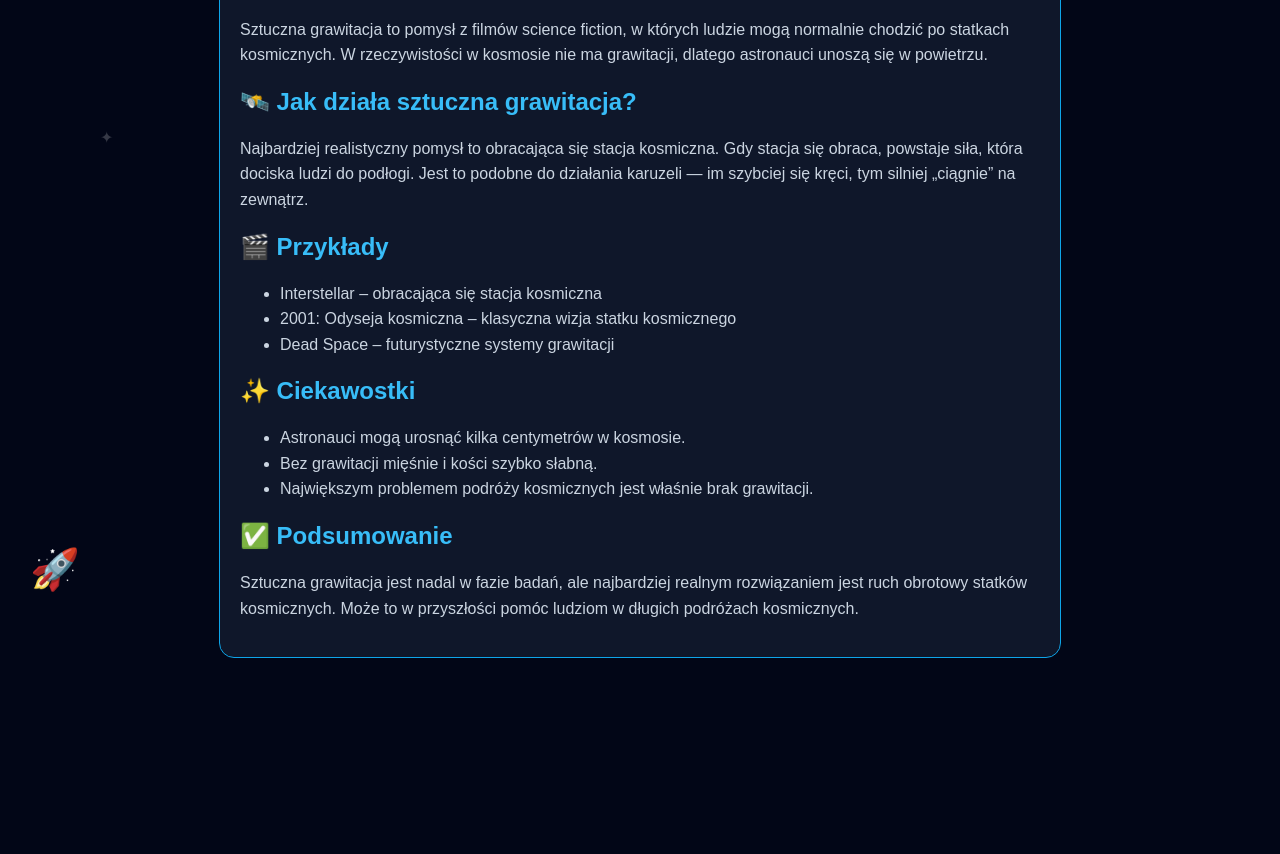
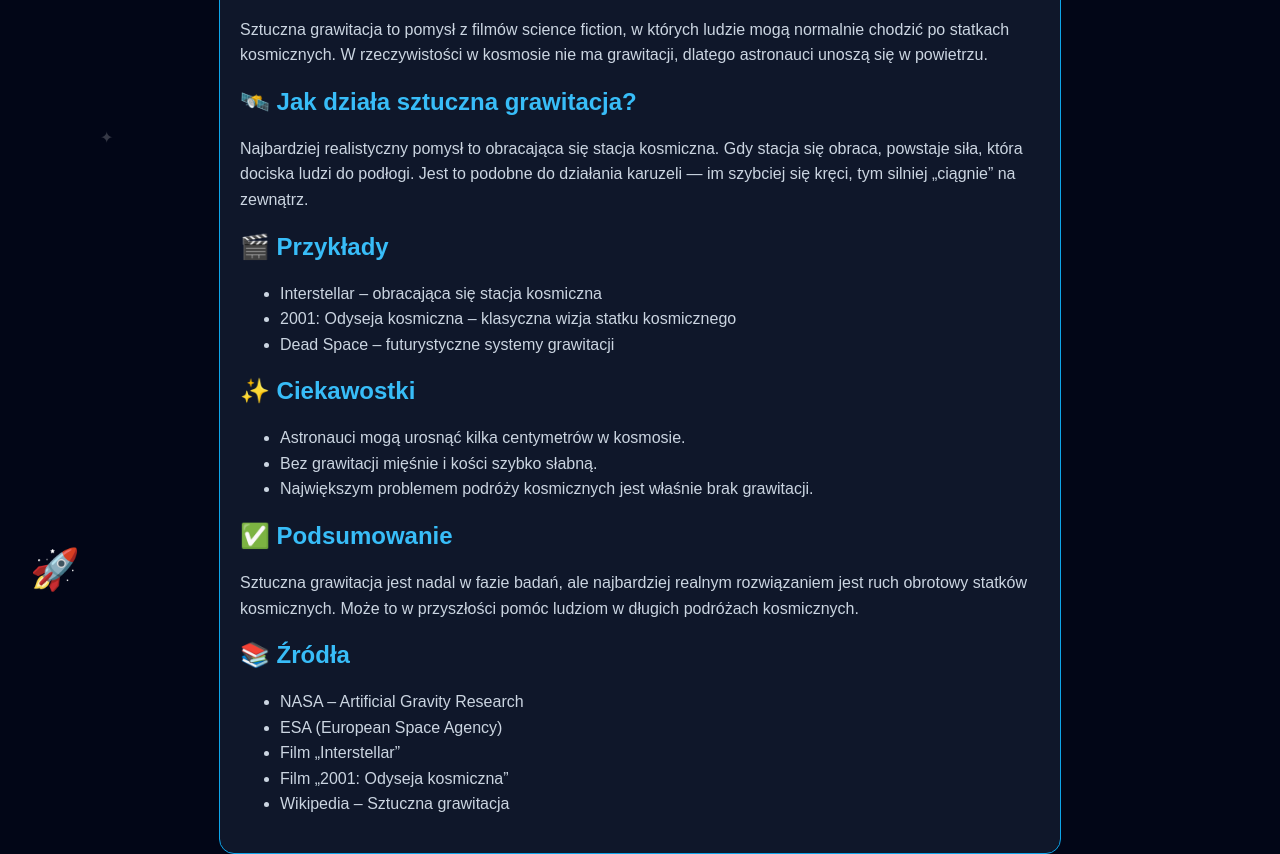
Before and after one commit to akulka602-maker/sztuczna-grawitacja, a plain HTML site: page index.html in a window 1280 px wide. Shown: the part 172-1026 px from the top of the page. Before the commit the page ends 830 px from the top, so only its background shows below. Drawn offline with Linux system fonts and the light colour scheme.

Commit message:
Update index.html

```diff
--- a/index.html
+++ b/index.html
@@ -136,6 +136,14 @@
       w długich podróżach kosmicznych.
     </p>
 
+        <h2>📚 Źródła</h2>
+    <ul>
+      <li>NASA – Artificial Gravity Research</li>
+      <li>ESA (European Space Agency)</li>
+      <li>Film „Interstellar”</li>
+      <li>Film „2001: Odyseja kosmiczna”</li>
+      <li>Wikipedia – Sztuczna grawitacja</li>
+    </ul>
   </div>
 
 </body>
```
